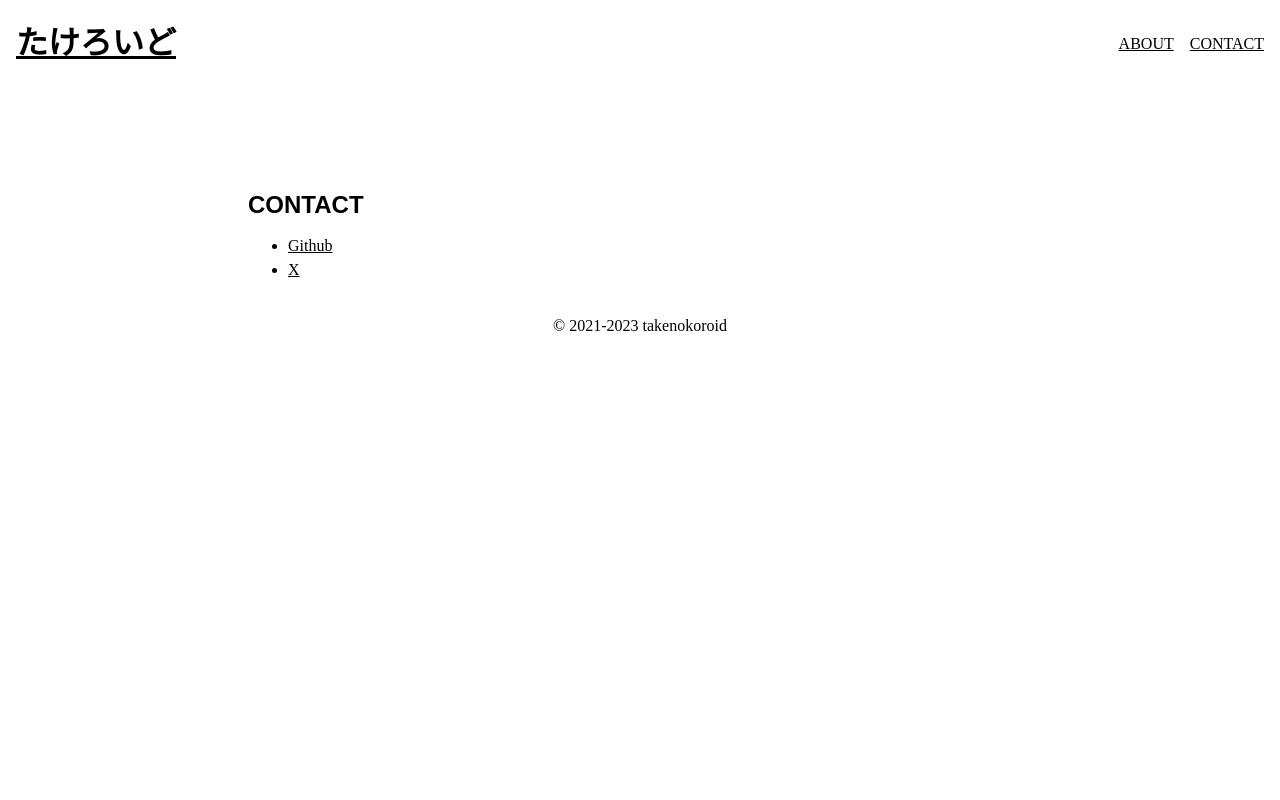
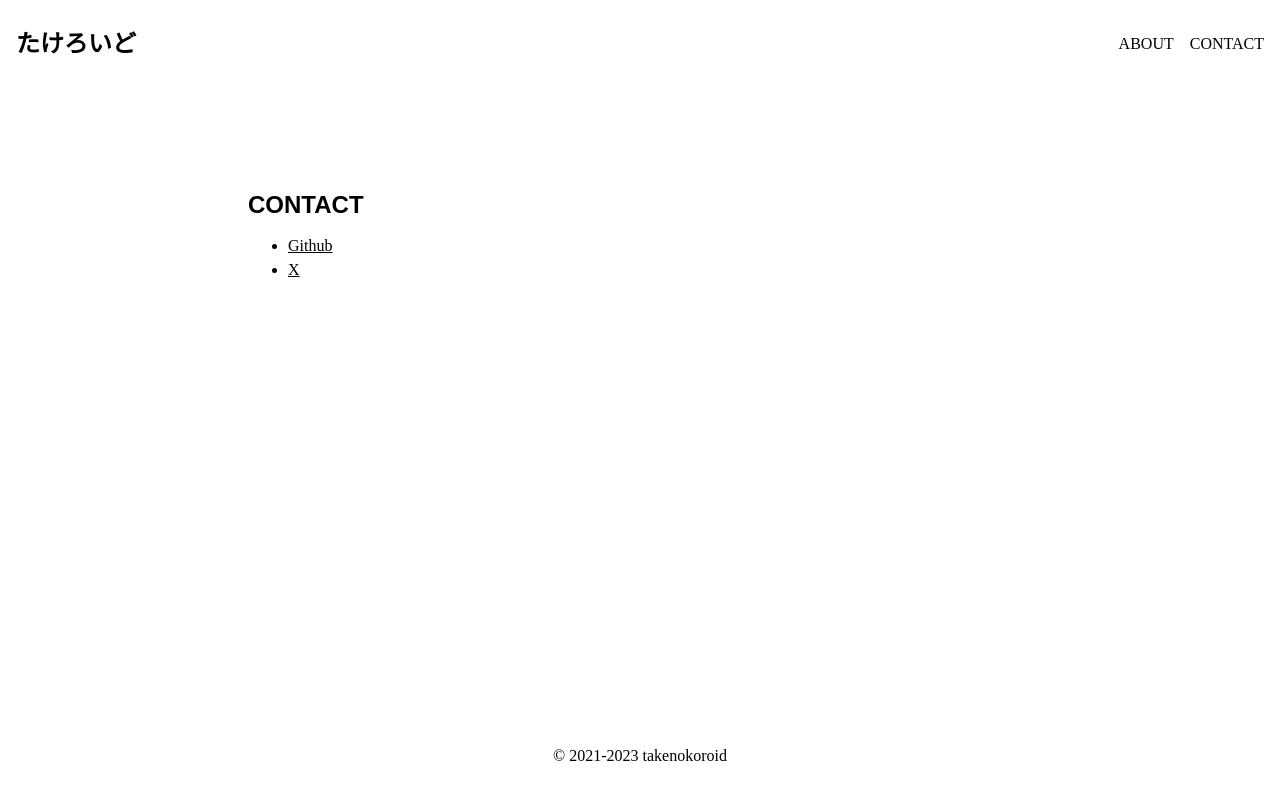
Before and after one commit to takenokoroid/portfolio, a SvelteKit app: page /contact in a window 1280 px wide. Shown: the top 800 px of the page. Built offline with nearby package versions, Linux system fonts and the light colour scheme; a web font is replaced by a local one.

Commit message:
とりあえず基礎

```diff
--- a/src/routes/+layout.svelte
+++ b/src/routes/+layout.svelte
@@ -32,12 +32,20 @@
 		width: 100%; /* 幅を100%に設定して画面全体に広げる */
 		z-index: 1000; /* 他の要素より上に表示する */
 	}
+	h1 {
+		font-size: x-large;
+	}
 	ul {
 		display: flex;
 		list-style: none;
 	}
 	li {
 		margin-left: 1rem;
+		font-size: medium;
+	}
+	a {
+		text-decoration: none;
+		color: #000;
 	}
 	main {
 		padding-left: 13rem; /* 左の余白 */
--- a/src/routes/contact/+page.svelte
+++ b/src/routes/contact/+page.svelte
@@ -1,6 +1,18 @@
-<h2>CONTACT</h2>
+<div class="container">
+	<h2>CONTACT</h2>
 
-<ul>
-	<li><a href="https://github.com/takenokoroid">Github</a></li>
-	<li><a href="https://twitter.com/takenokoroid">X</a></li>
-</ul>
+	<ul>
+		<li><a href="https://github.com/takenokoroid">Github</a></li>
+		<li><a href="https://twitter.com/takenokoroid">X</a></li>
+	</ul>
+</div>
+
+<style>
+	.container {
+		height: 100vh;
+		max-height: 67vh;
+	}
+	h2 {
+		font-weight: bold;
+	}
+</style>
```
